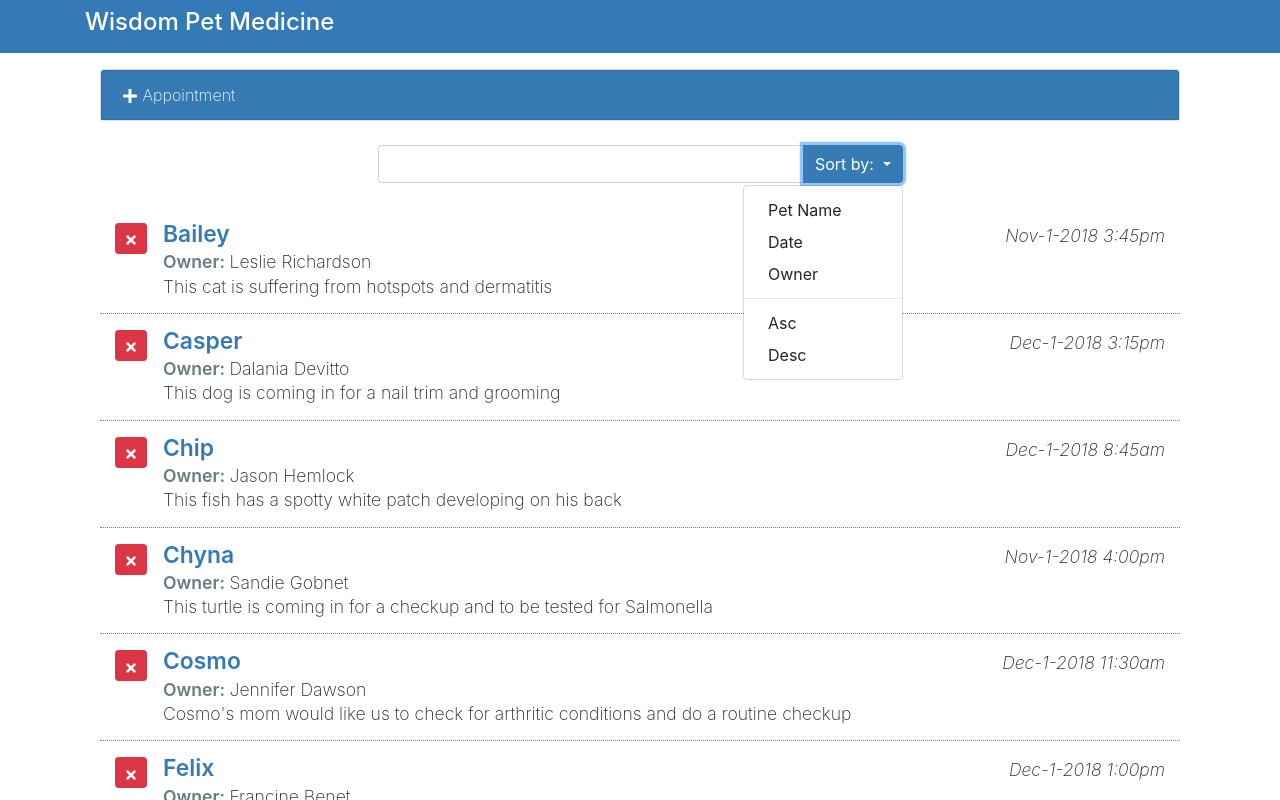
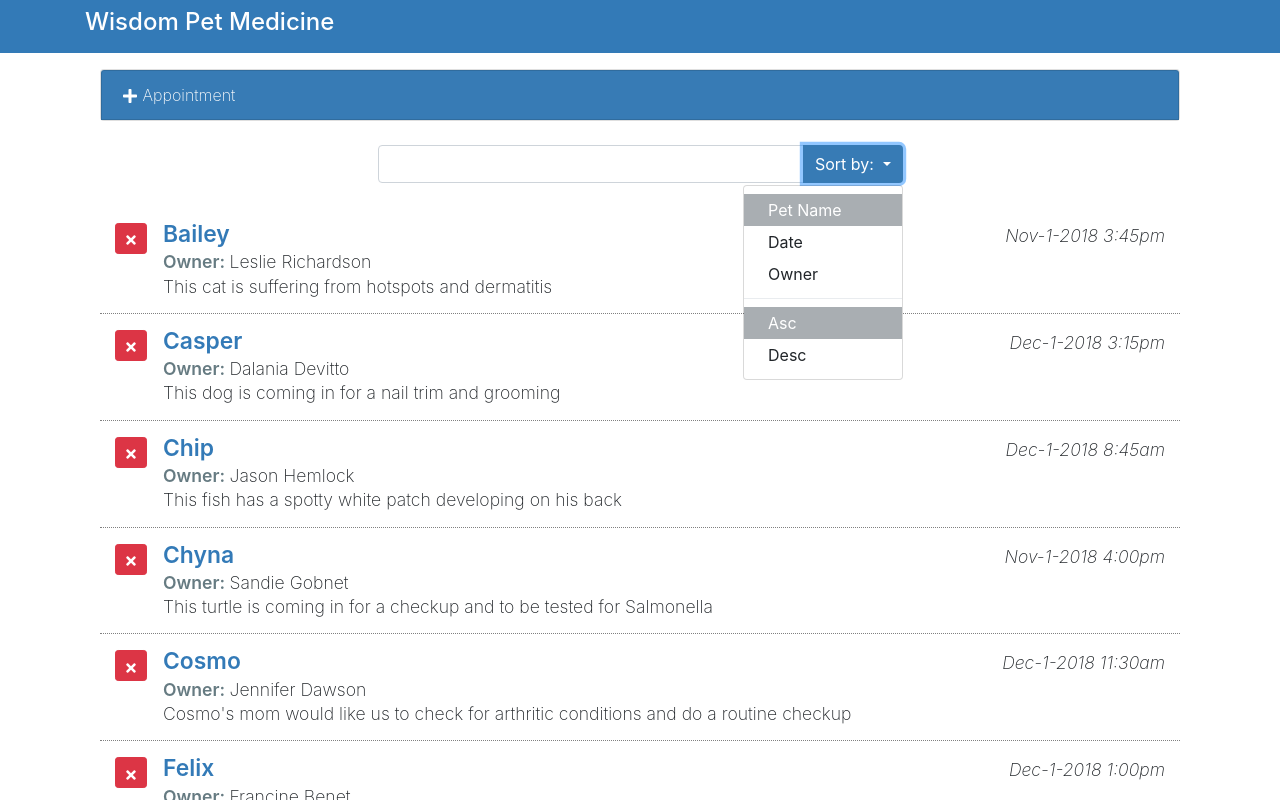
Before and after one commit to scotnewbury/react-interface, a React (Create React App) app: page / in a window 1280 px wide. Both pictures are taken after a click on the button "Sort by:". Shown: the top 800 px of the page. Built offline with nearby package versions, Linux system fonts and the light colour scheme.

Commit message:
complete through 4.2 - drop-down display shows choices

```diff
--- a/src/components/App.js
+++ b/src/components/App.js
@@ -21,7 +21,9 @@
     this.deleteAppointment = this.deleteAppointment.bind(this);
     this.toggleForm = this.toggleForm.bind(this);
     this.addAppointment = this.addAppointment.bind(this);
-  }
+  //   this.orderBy = this.orderBy.bind(this);
+  //   this.orderDir = this.orderDir.bind(this);
+   }
 
   toggleForm() {
     this.setState({
@@ -95,7 +97,10 @@
                   formDisplay= {this.state.formDisplay}
                   toggleForm  = {this.toggleForm}
                   addAppointment = {this.addAppointment} />
-                <SearchAppointments />
+                <SearchAppointments
+                  orderBy = {this.state.orderBy}
+                  orderDir = {this.state.orderDir}
+                />
                 <ListAppointments
                   appointments={filteredApts}
                   deleteAppointment={this.deleteAppointment} />
--- a/src/components/SearchAppointments.js
+++ b/src/components/SearchAppointments.js
@@ -24,20 +24,35 @@
             </button>
 
             <div className="sort-menu dropdown-menu dropdown-menu-right">
-              <button className="sort-by dropdown-item" href="#">
+              <button className= {
+                'sort-by dropdown-item ' +
+                (this.props.orderBy === 'petName' ? 'active' : '')
+              } href="#">
                 Pet Name
               </button>
-              <button className="sort-by dropdown-item" href="#">
+              <button className= {
+                'sort-by dropdown-item ' +
+                (this.props.orderBy === 'aptDate' ? 'active' : '')
+              } href="#">
                 Date
               </button>
-              <button className="sort-by dropdown-item" href="#">
+              <button className= {
+                'sort-by dropdown-item ' +
+                (this.props.orderBy === 'ownerName' ? 'active' : '')
+              } href="#">
                 Owner
               </button>
               <div role="separator" className="dropdown-divider" />
-              <button className="sort-by dropdown-item" href="#">
+              <button className= {
+                'sort-by dropdown-item ' +
+                (this.props.orderDir === 'asc' ? 'active' : '')
+              } href="#">
                 Asc
               </button>
-              <button className="sort-by dropdown-item" href="#">
+              <button className= {
+                'sort-by dropdown-item ' +
+                (this.props.orderDir === 'desc' ? 'active' : '')
+              } href="#">
                 Desc
               </button>
             </div>
```
Also changed, not shown: 1 other file (tests, documents, lock files or other folders).
